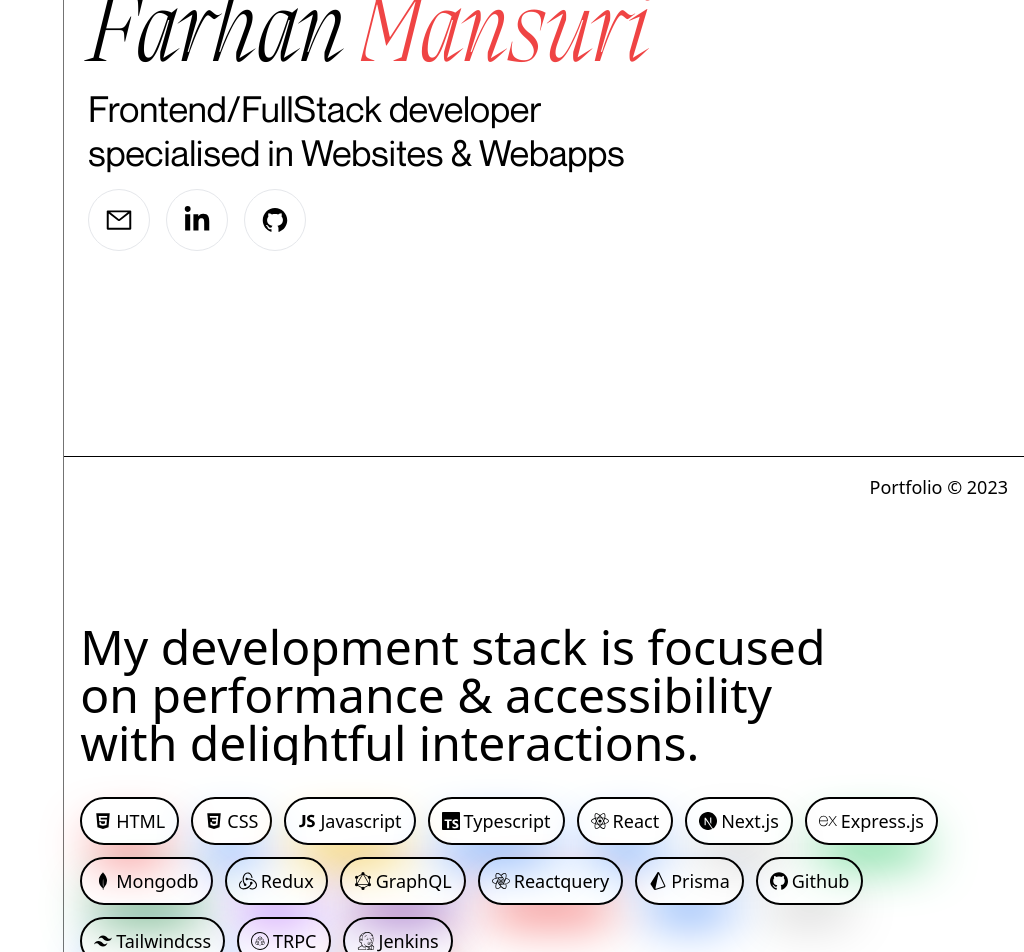
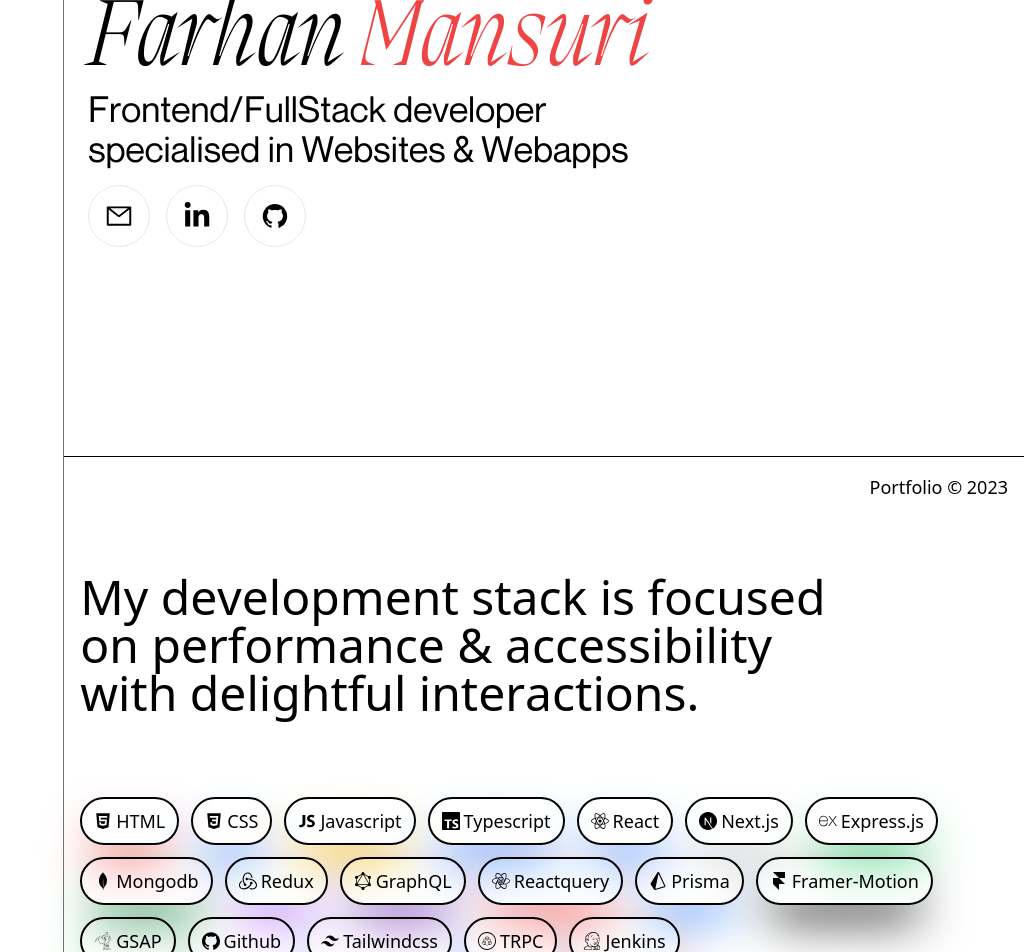
Before and after one commit to farhanmansurii/new-portfolio, a Next.js app: page / in a window 1280 px wide. Shown: the part 200-1152 px from the top of the page, without its empty margins (256-1280 px from the left). Built offline with nearby package versions, Linux system fonts and the light colour scheme.

Commit message:
fixed the animations

```diff
--- a/components/GSAPLines.tsx
+++ b/components/GSAPLines.tsx
@@ -2,41 +2,56 @@
 import { gsap } from 'gsap';
 import SplitType from 'split-type';
 import { useInView } from 'react-intersection-observer';
+import { ScrollTrigger } from 'gsap/dist/ScrollTrigger';
 
 export default function GSAPLines({ text }: { text: string }) {
   const ref = useRef<HTMLDivElement>(null);
-  const [played, setPlayed] = useState(false);
-  const { ref: inViewRef, inView } = useInView({
-    threshold: 0,
-  });
+
 
   useEffect(() => {
-    if (inView && !played) {
+
       const element = ref.current;
 
       if (!element) {
         return;
       }
+    gsap.registerPlugin(ScrollTrigger)
+      const ourText = new SplitType(element, { types: 'lines, words, chars' });
+    const chars = ourText.lines;
+    gsap.fromTo(
+      chars,
+      {
+        y: 500,
+        skewY: 10,
+        clipRule: 'evenodd',
+        opacity: 0
+      },
+      {
+        y: -50,
+        duration: 1,
+        opacity: 1,
+        scrollTrigger: {
+          trigger: element,
+          start: ' center',
 
-      const tl = gsap.timeline();
-      const ourText = new SplitType(element, { types: 'lines, words, chars' });
-      const chars = ourText.lines;
-      tl.from(chars, {
-        opacity: 0,
-        duration: 1,
-        ease: 'power4.inOut',
-        yPercent: 100,
-        stagger: 0.01,
-      });
+        },
+        skewY: 0,
+        clipRule: 'nonzero',
+        stagger: 0.04,
+        ease: 'power4.out',
+      }
+    );
 
-      setPlayed(true);
-    }
-  }, [inView, played]);
+
+  }, []);
 
   return (
-    <div ref={inViewRef}>
-      <p ref={ref} className="our-text pb-12 h-fit">
+    <div >
+      <p className="our-text pb-12 h-fit overflow-hidden">
+        <span ref={ref}>
+
         {text}
+        </span>
       </p>
     </div>
   );
--- a/components/Name.tsx
+++ b/components/Name.tsx
@@ -1,27 +1,30 @@
 import { gsap } from 'gsap';
 import React, { useEffect, useRef } from 'react'
-import AnimatedWords2 from './AnimatedWords2';
-import AnimatedWords from './AnimatedWords2';
+
 import SplitType from 'split-type';
 
 export default function Name() {
-  const ref = useRef<HTMLDivElement>();
+  const ref = useRef<HTMLDivElement>(null);
 
   useEffect(() => {
     if (ref.current) {
-      const myText = new SplitType(ref.current, {
-        types: 'words'
-      })
-
-      gsap.to(myText.words, {
-        duration: 1,
-        y: -20,
-        opacity: 1,
-        stagger: 0.1,
-        ease: "power4.out",
-        // onComplete: () => split.revert(),
-      });
-      console.log(myText.words)
+      const words = new SplitType(ref?.current, { types: 'lines, words, chars' })
+      gsap.fromTo(
+        words.words,
+        {
+          y: 500,
+          skewY: 8,
+          clipRule: 'evenodd',
+        },
+        {
+          y: -50,
+          duration: 1,
+          skewY: 0,
+          clipRule: 'nonzero',
+          stagger: 0.02,
+          ease: 'power4.out',
+        }
+      );
     }
 
   }, []);
@@ -33,14 +36,20 @@
           Farhan <span className='text-red-500'> mansuri</span>
         </span>
       </div>
-      <AnimatedWords2
-        title={"Frontend/FullStack developer"}
-        style={`inline-flex flex-wrap items-start text-left text-2xl lg:text-4xl font-neue  `}
-      />
-      <AnimatedWords2
-        title={"specialised in Websites & Webapps"}
-        style={`inline-flex flex-wrap items-start text-left  text-2xl w-10/12 lg:text-4xl font-neue  `}
-      />
+
+      <div
+
+        className={`inline-flex   overflow-hidden flex-wrap items-start text-left text-2xl lg:text-4xl font-neue  `}
+      >
+        <span ref={ref}>
+
+          Frontend/FullStack developer
+          <br />
+
+          specialised in Websites & Webapps
+        </span>
+      </div>
+
       {/* <div ref={ref} className='text-3xl text-black -z-50  lg:text-4xl'> Frontend/FullStack developer
         <br /> specialised in <span className='font-migra'>
 
--- a/components/TechStack.tsx
+++ b/components/TechStack.tsx
@@ -2,7 +2,7 @@
 import React, { useEffect, useRef } from 'react'
 import { FaReact, FaReacteurope } from 'react-icons/fa'
 import { IoLogoCss3, IoLogoHtml5, IoLogoJavascript } from 'react-icons/io'
-import { SiExpress, SiFramer, SiGithub, SiGraphql, SiJenkins, SiMongodb, SiNextdotjs, SiPrisma, SiReactquery, SiRedux, SiTailwindcss, SiTrpc, SiTypescript } from 'react-icons/si'
+import { SiExpress, SiFramer, SiGithub, SiGraphql, SiGreensock, SiJenkins, SiMongodb, SiNextdotjs, SiPrisma, SiReactquery, SiRedux, SiTailwindcss, SiTrpc, SiTypescript } from 'react-icons/si'
 import { motion } from 'framer-motion';
 import GSAPLines from './GSAPLines';
 
@@ -70,6 +70,10 @@
         '><SiReactquery />Reactquery</div>
         <div className='rounded-full flex border-2 shadow-2xl shadow-blue-500 hover:text-white hover:bg-blue-500 hover:border-blue-500 duration-150  border-black  px-3 py-2 items-center gap-1
        '><SiPrisma />Prisma</div>
+        <div className='rounded-full flex border-2 shadow-2xl shadow-black hover:text-white hover:bg-black duration-150  border-black  px-3 py-2 items-center gap-1
+       '><SiFramer />Framer-Motion</div>
+        <div className='rounded-full flex border-2 shadow-2xl shadow-green-500 hover:text-white hover:bg-green-500 duration-150 border-black hover:border-green-500  px-3 py-2 items-center gap-1
+       '><SiGreensock />GSAP</div>
         <div className='rounded-full flex border-2 shadow-2xl  hover:text-white hover:bg-black hover:border-black duration-150  border-black  px-3 py-2 items-center gap-1
         '><SiGithub />Github</div>
         <div className='rounded-full flex border-2 shadow-2xl shadow-blue-500 hover:text-white hover:bg-blue-500 hover:border-blue-500 duration-150  border-black  px-3 py-2 items-center gap-1
--- a/pages/_app.tsx
+++ b/pages/_app.tsx
@@ -21,7 +21,7 @@
 
       />
     */}
-      <PreLoader />
+      {/* <PreLoader /> */}
     <Navbar />
     <Component {...pageProps} />
     <Footer />
--- a/pages/about.tsx
+++ b/pages/about.tsx
@@ -8,7 +8,7 @@
 import AboutText from '../components/AboutText';
 
 const TechStack = dynamic(() => import('../components/TechStack'), {
-  loading: () => <p></p>, ssr: false,
+  ssr: true,
 })
 export default function About() {
 
--- a/pages/api/hello.ts
+++ b/pages/api/hello.ts
@@ -1,13 +1,25 @@
-// Next.js API route support: https://nextjs.org/docs/api-routes/introduction
-import type { NextApiRequest, NextApiResponse } from 'next'
+import type { NextApiRequest, NextApiResponse } from 'next';
+
+type Project = {
+  title: string;
+  description: string;
+  github: string;
+  liveLinks: string;
+  techStack: string;
+  image: string;
+};
 
 type Data = {
-  name: string
+  success: boolean;
+  message?: string;
+};
+
+export default function handler(req: NextApiRequest, res: NextApiResponse<Data>) {
+
+  if (req.method === 'GET') {
+    res.status(200).json({
+      message: 'hi',
+      success: true
+    })
+  }
 }
-
-export default function handler(
-  req: NextApiRequest,
-  res: NextApiResponse<Data>
-) {
-  res.status(200).json({ name: 'John Doe' })
-}
--- a/pages/works.tsx
+++ b/pages/works.tsx
@@ -36,7 +36,7 @@
                 <AnimatePresence>
                     <AnimatedWords2
                       title={(i + 1 + '.') + ' ' + e.title}
-                    style={` flex p-5 hover:text-white hover:border-red-500 hover:pl-16 duration-150 hover:bg-red-500 border-y border-red-500  flex-wrap w-10/12 items-start text-left text-2xl lg:text-4xl font-neue  `}
+                    style={` flex p-5 hover:text-white hover:border-red-500 hover:pl-16 duration-150 hover:bg-red-500 border-y border-red-500  flex-wrap w-[98%] items-start text-left text-2xl lg:text-4xl font-neue  `}
                     />
 
                 </AnimatePresence>
```
